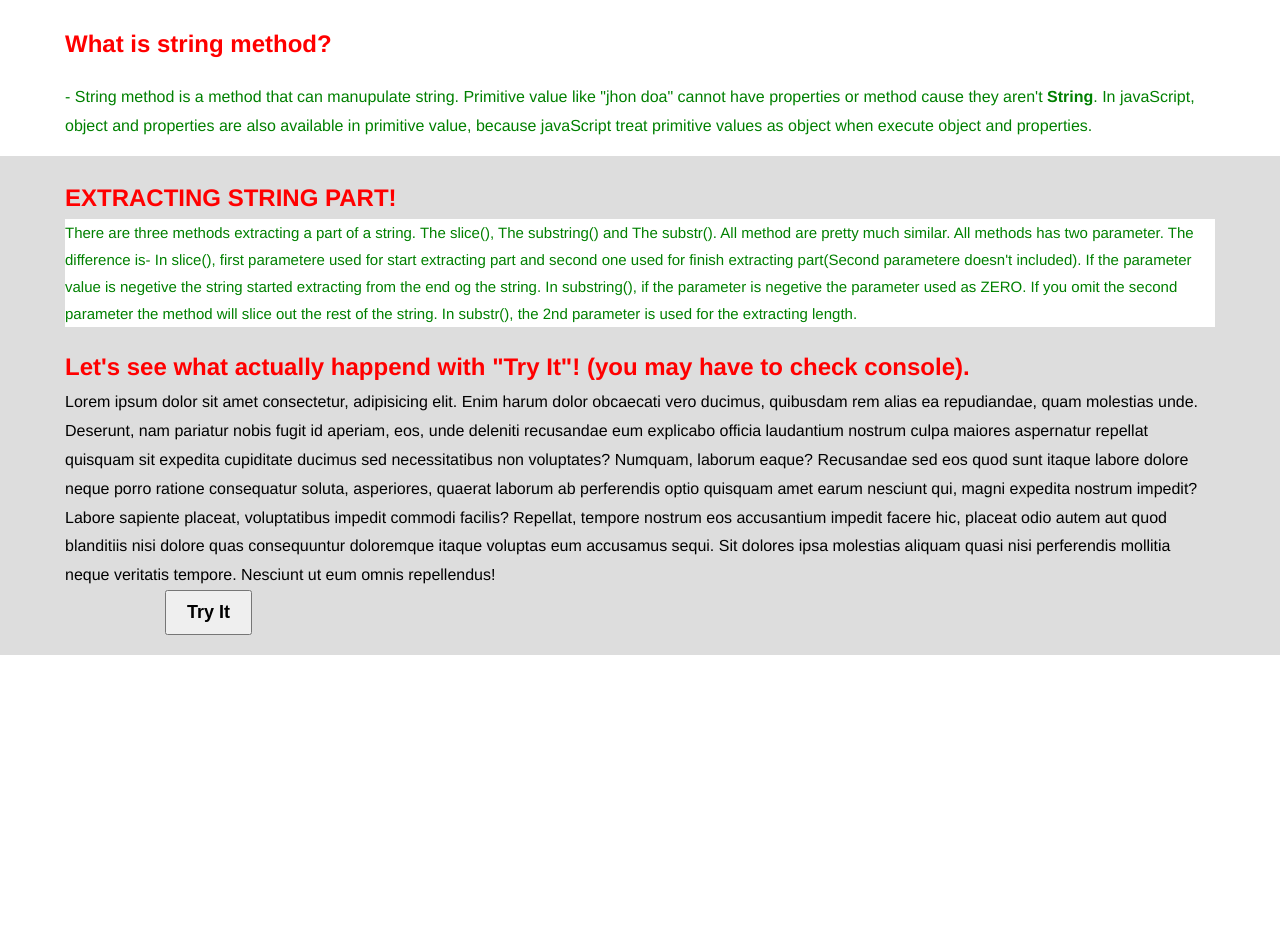
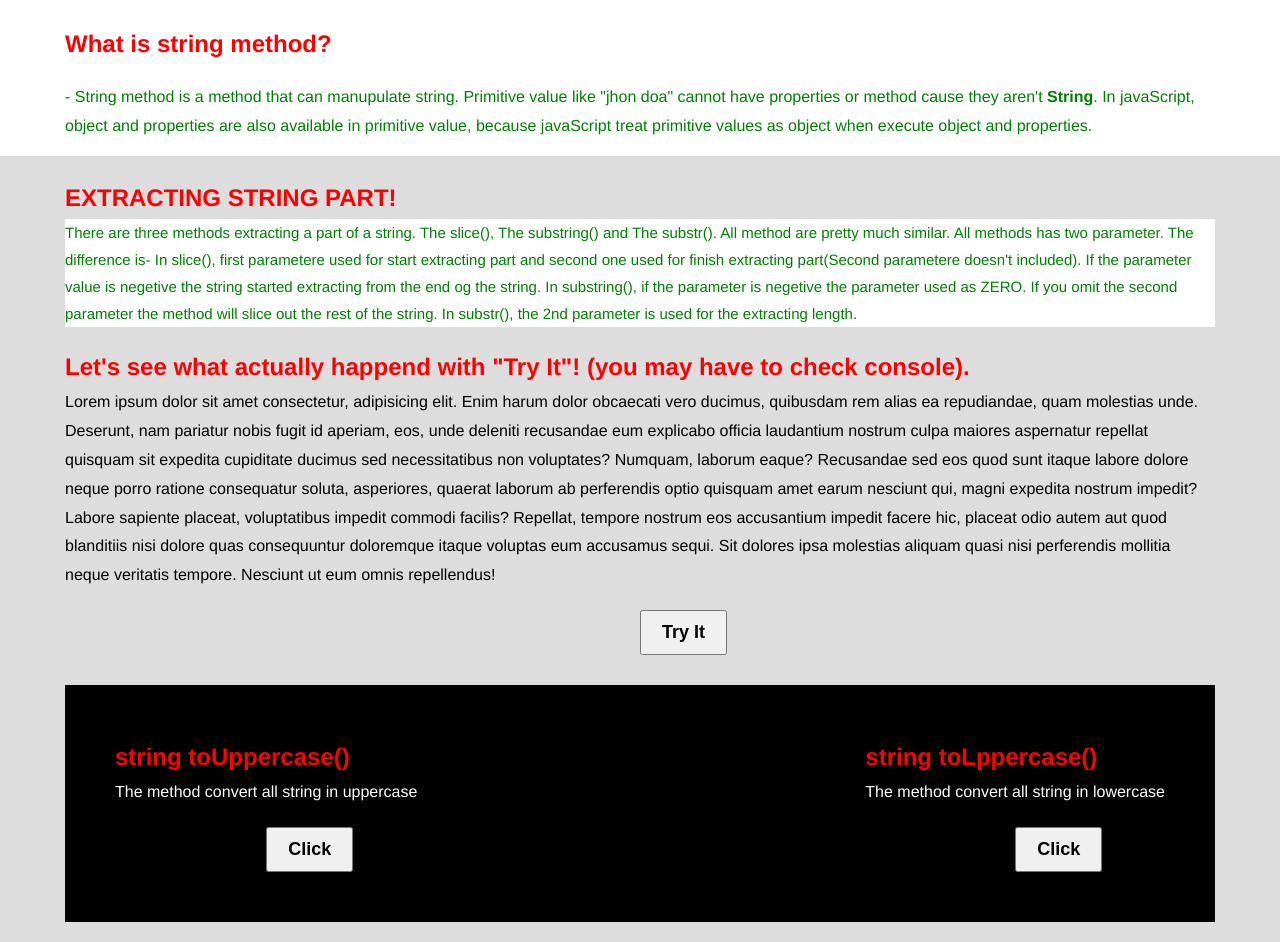
Before and after one commit to aSalam5160/javaScript-string-method, a plain HTML site: page index.html in a window 1280 px wide. Shown: the part 57-999 px from the top of the page. Before the commit the page ends 800 px from the top, so only its background shows below. Drawn offline with Linux system fonts and the light colour scheme.

Commit message:
2nd step complete

```diff
--- a/index.html
+++ b/index.html
@@ -69,6 +69,21 @@
             mollitia neque veritatis tempore. Nesciunt ut eum omnis repellendus!
           </p>
           <button type="button" onclick="strFunction()">Try It</button>
+
+          <div class="snd_step clear">
+            <div class="snd_top clear">
+              <div class="snd_top_left clear">
+                <h2><b>string toUppercase()</b></h2>
+                <p id="up">The method convert all string in uppercase</p>
+                <button type="button" onclick="upFunction()">Click</button>
+              </div>
+              <div class="snd_top_right clear">
+                <h2><b>string toLppercase()</b></h2>
+                <p id="low">The method convert all string in lowercase</p>
+                <button type="button" onclick="lowFunction()">Click</button>
+              </div>
+            </div>
+          </div>
         </section>
       </div>
     </div>
--- a/script.js
+++ b/script.js
@@ -9,3 +9,17 @@ function strFunction() {
   alert("you're gonna see 'Lorem ipsum'");
   document.getElementById("demo").innerHTML = x.substr(0, 25);
 }
+
+//function for uppercase
+
+function upFunction() {
+  let boro = document.getElementById("up").innerHTML;
+  document.getElementById("up").innerHTML = boro.toUpperCase();
+}
+
+//function for lowercase
+
+function lowFunction() {
+  let choto = document.getElementById("low").innerHTML;
+  document.getElementById("low").innerHTML = choto.toLowerCase();
+}
--- a/style.css
+++ b/style.css
@@ -65,6 +65,27 @@ p {
   font-weight: bold;
   cursor: pointer;
   font-size: 18px;
-  margin-left: 100px;
-  margin-top: ;
+  margin-left: 50%;
+  margin-top: 20px;
 }
+
+/* --------------------------------2nd step start start--------------------- */
+
+.snd_step {
+  background: black;
+  padding: 50px;
+  margin-top: 30px;
+  /* color: white; */
+}
+.snd_step #up,
+.snd_step #low {
+  color: white;
+}
+.snd_top {
+}
+.snd_top_left {
+  float: left;
+}
+.snd_top_right {
+  float: right;
+}
```
